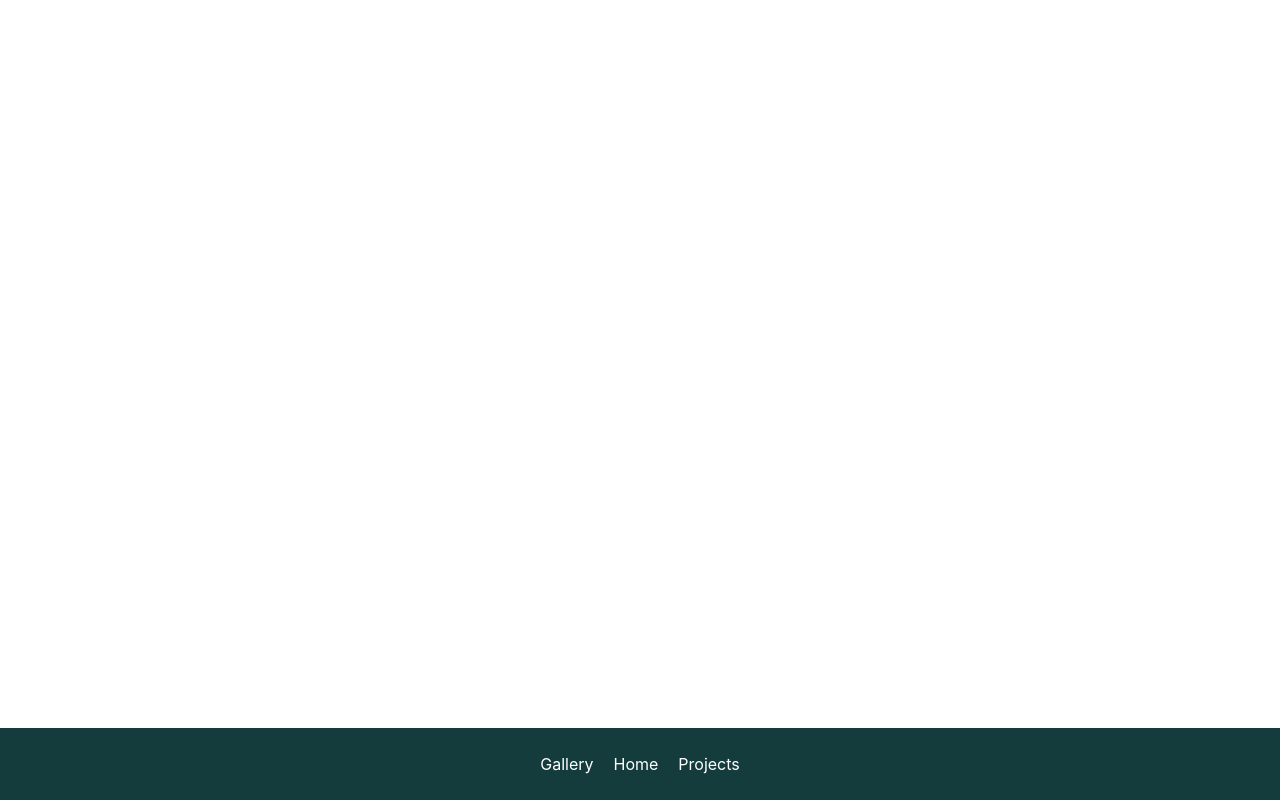
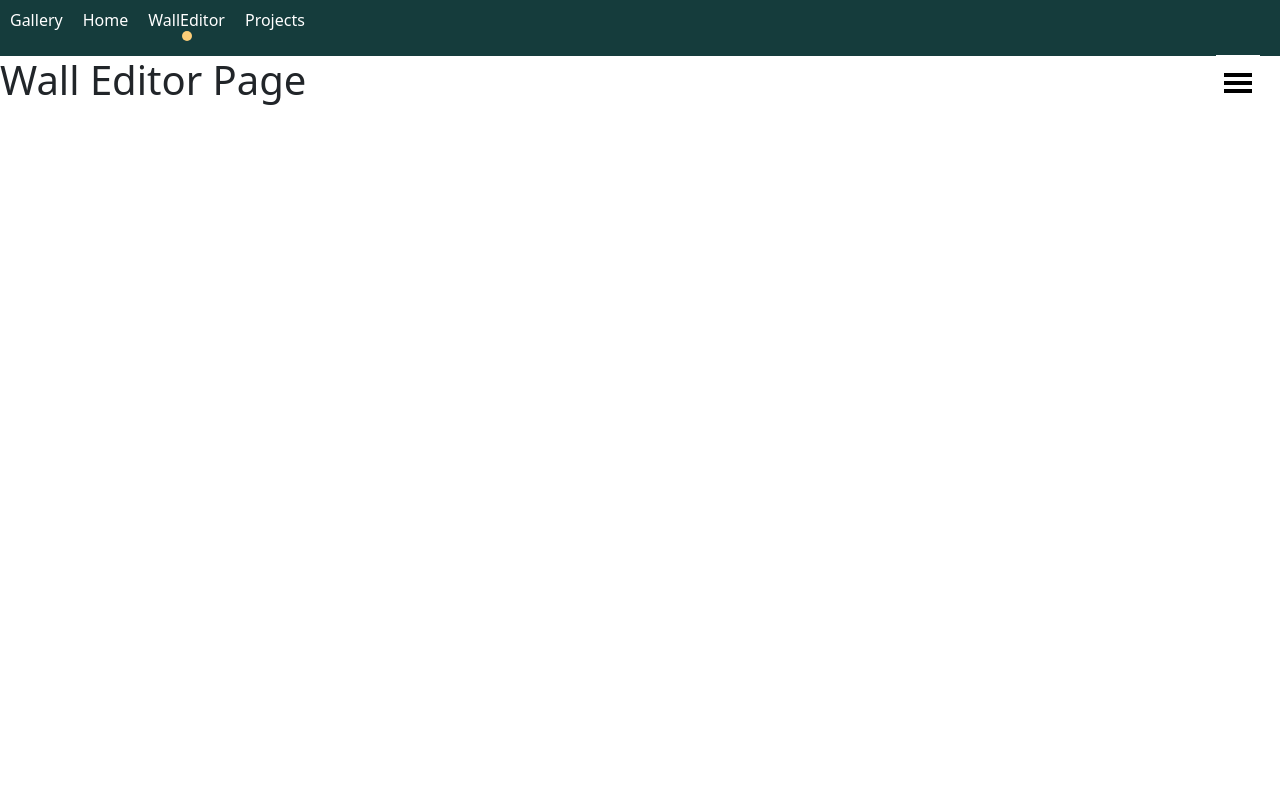
Before and after one commit to RudyCab/wallgenie, a React (Create React App) app: page /WallEditor in a window 1280 px wide. Before the commit this address had no page. Built offline with nearby package versions, Linux system fonts and the light colour scheme.

Commit message:
added editor settings popup w buttons

```diff
--- a/package.json
+++ b/package.json
@@ -7,10 +7,14 @@
     "@testing-library/jest-dom": "^5.17.0",
     "@testing-library/react": "^13.4.0",
     "@testing-library/user-event": "^13.5.0",
+    "bootstrap": "^5.3.3",
     "react": "^18.2.0",
+    "react-bootstrap": "^2.10.2",
     "react-dom": "^18.2.0",
+    "react-icons": "^5.0.1",
     "react-router-dom": "^6.22.2",
     "react-scripts": "5.0.1",
+    "reactjs-popup": "^2.0.6",
     "web-vitals": "^2.1.4"
   },
   "scripts": {
--- a/src/App.js
+++ b/src/App.js
@@ -1,23 +1,31 @@
-import React from 'react';
-import { Routes, Route, BrowserRouter as Router } from 'react-router-dom';
-import NavBar from './Components/NavBar/NavBar.js';
-import HomePage from './Home/HomePage.jsx';
-import GalleryPage from './Gallery/GalleryPage.jsx';
-import ProjectsPage from './Projects/ProjectsPage.jsx';
+import React from "react";
+import { Routes, Route, BrowserRouter as Router } from "react-router-dom";
+
+import NavBar from "./Components/NavBar/NavBar.js";
+import HomePage from "./Home/HomePage.jsx";
+import WallEditorPage from "./WallEditor/WallEditorPage.jsx";
+import GalleryPage from "./Gallery/GalleryPage.jsx";
+import ProjectsPage from "./Projects/ProjectsPage.jsx";
+
+import "bootstrap/dist/css/bootstrap.min.css";
+// import { IoIosArrowBack } from "react-icons/io";
+// import { FaImage } from "react-icons/fa6";
+// import { AiFillHome } from "react-icons/ai";
+// import { FaUndo, FaRedo, FaFolder } from "react-icons/fa";
 
 function App() {
   return (
     <Router>
       <div>
-      <NavBar />
-      <Routes>
-        <Route path="/" exact element={<HomePage />} />
-        <Route path="/Gallery" element={<GalleryPage />} />
-        <Route path="/Projects" element={<ProjectsPage />}/>
+        <NavBar />
+        <Routes>
+          <Route path="/" exact element={<HomePage />} />
+          <Route path="/WallEditor" element={<WallEditorPage />} />
+          <Route path="/Gallery" element={<GalleryPage />} />
+          <Route path="/Projects" element={<ProjectsPage />} />
         </Routes>
       </div>
     </Router>
-
   );
 }
 
--- a/src/Components/NavBar/NavBar.js
+++ b/src/Components/NavBar/NavBar.js
@@ -1,7 +1,6 @@
-// NavBar.js
-import React from 'react';
-import { Link, useLocation } from 'react-router-dom';
-import './NavBar.css'; // Import your CSS file
+import React from "react";
+import { Link, useLocation } from "react-router-dom";
+import "./NavBar.css";
 
 function NavBar() {
   const location = useLocation();
@@ -9,13 +8,16 @@ function NavBar() {
   return (
     <nav className="navbar">
       <ul>
-        <li className={location.pathname === '/Gallery' ? 'active' : ''}>
+        <li className={location.pathname === "/Gallery" ? "active" : ""}>
           <Link to="/Gallery">Gallery</Link>
         </li>
-        <li className={location.pathname === '/' ? 'active' : ''}>
+        <li className={location.pathname === "/" ? "active" : ""}>
           <Link to="/">Home</Link>
         </li>
-        <li className={location.pathname === '/Projects' ? 'active' : ''}>
+        <li className={location.pathname === "/WallEditor" ? "active" : ""}>
+          <Link to="/WallEditor">WallEditor</Link>
+        </li>
+        <li className={location.pathname === "/Projects" ? "active" : ""}>
           <Link to="/Projects">Projects</Link>
         </li>
       </ul>
--- /dev/null
+++ b/src/Components/SettingsPopup/PopupButtonContainer.jsx
@@ -0,0 +1,52 @@
+import React, { useState } from "react";
+
+// react icons
+import { IoShuffle } from "react-icons/io5";
+import { LuLassoSelect } from "react-icons/lu";
+import { RiImageAddFill } from "react-icons/ri";
+import { FaCamera } from "react-icons/fa";
+import { MdOutlineSaveAlt } from "react-icons/md";
+import { VscSettings } from "react-icons/vsc";
+
+const PopupButtonContainer = () => {
+  const [showAlert, setShowAlert] = useState(false);
+
+  const handleOnClick = () => {};
+
+  const handleWallSettingsClick = () => {
+    setShowAlert(true);
+  };
+
+  const icons = [
+    { Icon: IoShuffle, onClick: handleOnClick },
+    { Icon: LuLassoSelect, onClick: handleOnClick },
+    { Icon: RiImageAddFill, onClick: handleOnClick },
+    { Icon: FaCamera, onClick: handleOnClick },
+    { Icon: MdOutlineSaveAlt, onClick: handleOnClick },
+    { Icon: VscSettings, onClick: handleWallSettingsClick },
+  ];
+
+//   const Alert = () => {
+//     return (
+//       <div className="alert">
+//         <p>Icon clicked!</p>
+//         <button onClick={() => setShowAlert(false)}>Close</button>
+//       </div>
+//     );
+//   };
+
+  return (
+    <>
+      <div className="popup-button-container">
+        {icons.map(({ Icon, onClick }, index) => (
+          <button key={index} className="popup-button" onClick={onClick}>
+            <Icon className="icon" />
+          </button>
+        ))}
+      </div>
+      {/* {showAlert && <Alert />} */}
+    </>
+  );
+};
+
+export default PopupButtonContainer;
--- /dev/null
+++ b/src/Components/SettingsPopup/SettingsPopup.css
@@ -0,0 +1,32 @@
+.toggle-button {
+  position: fixed;
+  right: 20px;
+  top: 10%; /* Adjust the vertical position */
+  transform: translateY(-50%);
+  border-width: 0px;
+  background-color: white;
+  font-size: 2em;
+}
+
+.popup-button-container {
+  display: flex;
+  flex-direction: column;
+  align-items: flex-start;
+}
+
+.popup-button {
+  background-color: #2A7676;
+  height: 40px;
+  width: 40px;
+  border-radius: 7px;
+  border-width: 0px;
+  margin-top: 2.5px;
+  margin-bottom: 2.5px;
+  box-shadow: 0px 0px 3px rgba(0, 0, 0, 0.315);
+}
+
+.icon {
+  color: white;
+  font-size: 2em;
+  padding-right: 4px;
+}
--- /dev/null
+++ b/src/Components/SettingsPopup/SettingsPopup.jsx
@@ -0,0 +1,28 @@
+import React from "react";
+import Popup from "reactjs-popup";
+import "reactjs-popup/dist/index.css";
+import "./SettingsPopup.css";
+import PopupButtonContainer from "./PopupButtonContainer";
+import { GiHamburgerMenu } from "react-icons/gi";
+
+const SettingsPopup = () => {
+  const POPUP_WINDOW_SIZE = 53;
+
+  return (
+    <>
+      <Popup
+        trigger={
+          <button className="toggle-button">
+            <GiHamburgerMenu />
+          </button>
+        }
+        position="bottom"
+        contentStyle={{ width: POPUP_WINDOW_SIZE }}
+      >
+        <PopupButtonContainer />
+      </Popup>
+    </>
+  );
+};
+
+export default SettingsPopup;
--- a/src/WallEditor/WallEditorPage.jsx
+++ b/src/WallEditor/WallEditorPage.jsx
@@ -0,0 +1,12 @@
+import SettingsPopup from "../Components/SettingsPopup/SettingsPopup";
+
+function WallEditorPage() {
+  return (
+    <div>
+      <h1>Wall Editor Page</h1>
+      <SettingsPopup />
+    </div>
+  );
+}
+
+export default WallEditorPage;
```
Also changed, not shown: src/Components/BSOffcanvas/BSOffcanvas.css (added, +18 -0 lines), src/Components/BSOffcanvas/BSOffcanvas.jsx (added, +52 -0 lines), 8 other files (tests, documents, lock files or other folders).
